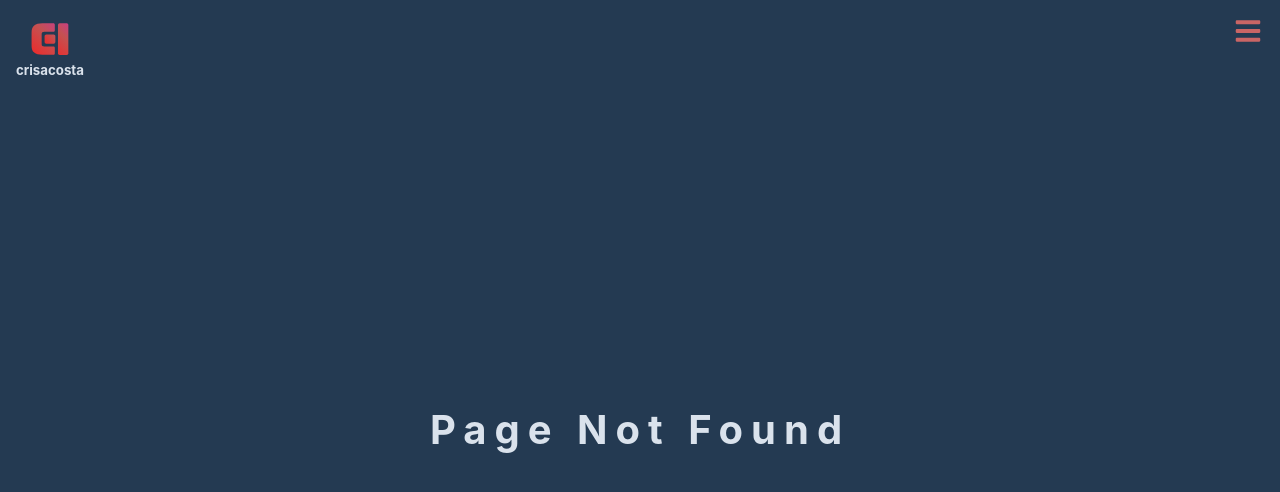
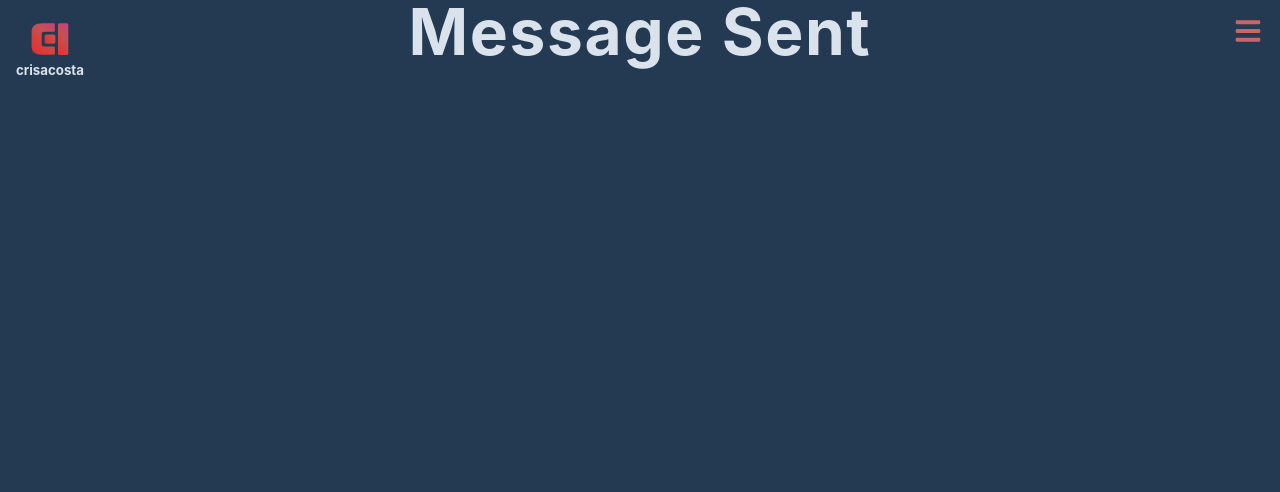
Before and after one commit to eatcodesforlife/my-react-portfolio, a React (Create React App) app: page /messagesent in a window 1280 px wide. Before the commit this address had no page. Shown: the top 492 px of the page. Built offline with nearby package versions, Linux system fonts and the light colour scheme.

Commit message:
test - removed preventefault added test success page

```diff
--- a/src/App.js
+++ b/src/App.js
@@ -7,6 +7,7 @@ import Navbar from './components/Navbar'
 import Connect from './components/Connect'
 import Error from './components/Errorpage'
 import Projects from './components/Projects'
+import SubmissionSuccess from './components/SubmissionSuccess'
 
 function App() {
   return (
@@ -29,6 +30,9 @@ function App() {
           <Route path='/contact'>
             <Connect />
           </Route>
+          <Route path='/messagesent'>
+            <SubmissionSuccess />
+          </Route>
           <Route path='/*'>
             <Error />
           </Route>
--- a/src/components/Connect.js
+++ b/src/components/Connect.js
@@ -18,7 +18,7 @@ const Connect = () => {
                     method="post"
                     data-netlify='true'
                     netlify-honeypot="bot-field"
-                    onSubmit={(e) => e.preventDefault()}
+                    action='/messagesent'
                 >
                     <input type="hidden" name="form-name" value='contact'/>
                     <div hidden>
--- /dev/null
+++ b/src/components/SubmissionSuccess.js
@@ -0,0 +1,11 @@
+import React from 'react'
+
+const SubmissionSuccess = () => {
+  return (
+    <div>
+        <h1>message sent</h1>
+    </div>
+  )
+}
+
+export default SubmissionSuccess
```
